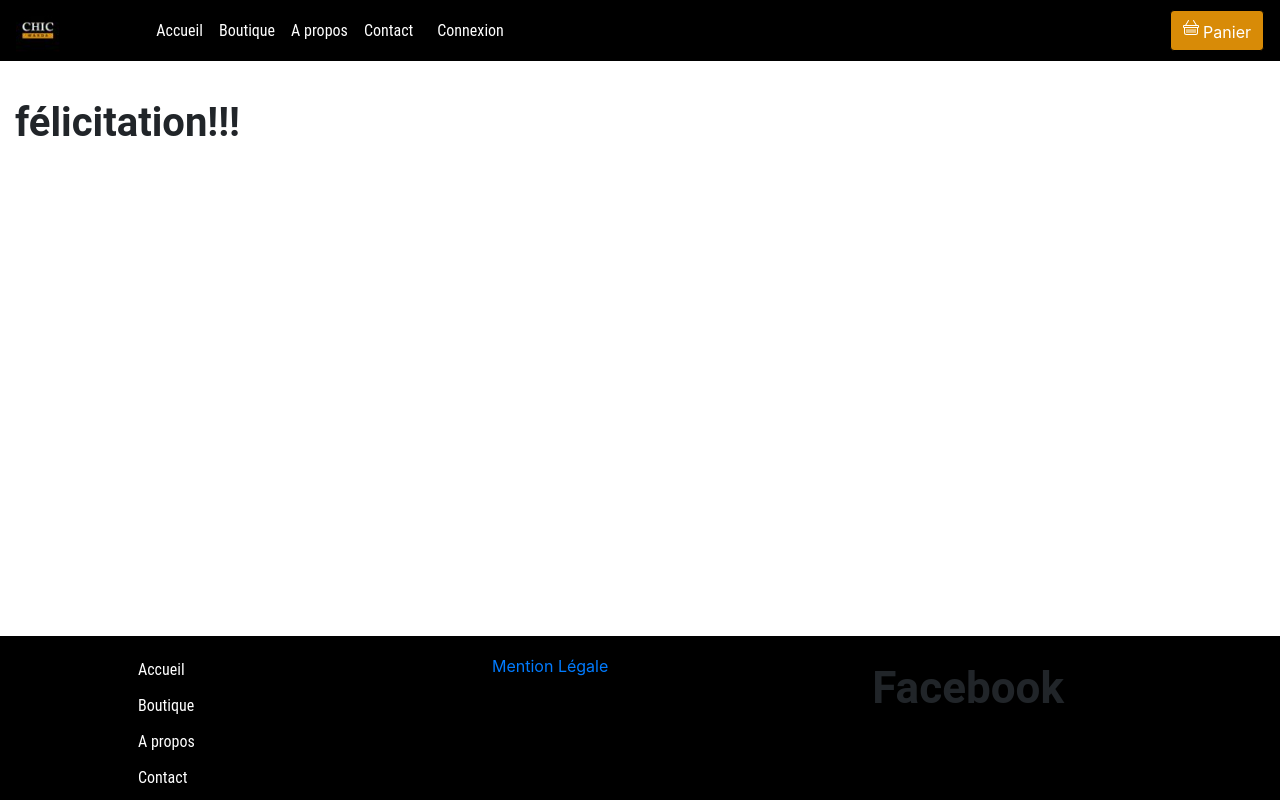
After one commit to Warda44300/sitesymfony, a Symfony app: template templates/panier/validation.html.twig in a window 1280 px wide. The commit adds this page. Run offline with Twig, Linux system fonts and the light colour scheme; the template is opened without the code that fills it, so the values that code supplies are empty; some libraries are stand-ins or nearby versions.

Commit message:
redirection

```diff
--- a/src/Controller/SecurityController.php
+++ b/src/Controller/SecurityController.php
@@ -44,8 +44,6 @@ class SecurityController extends AbstractController
                 $authenticator,
                 'main' // firewall name in security.yaml
             );
-
-			// return $this->redirectToRoute('security_login');
 		}
 
 		return $this->render('security/registration.html.twig', [
--- a/templates/panier/index.html.twig
+++ b/templates/panier/index.html.twig
@@ -61,7 +61,7 @@
 		</div>
 	{% else %}
 		<div class="text-right mr-5">
-			<a class="btn btn-danger mt-3" href="/panier"role="button">
+			<a class="btn btn-danger mt-3" href="/validation"role="button">
 			<i class="fas fa-shopping-cart mr-1"></i>Commander</a>
 		</div>
 	{% endif %}
--- /dev/null
+++ b/templates/panier/validation.html.twig
@@ -0,0 +1,8 @@
+{% extends 'base.html.twig' %}
+
+{% block body %}
+
+	<div>
+		<h2>félicitation!!!</h2>
+	</div>
+{% endblock %}
--- a/templates/security/login.html.twig
+++ b/templates/security/login.html.twig
@@ -12,7 +12,7 @@
 			<input placeholder="Mot de passe..." required name="_password" type="password" class="form-control">
 		</div>
 		<div class="form-group">
-			<a href="https://ancient-sierra-47714.herokuapp.com/panier">
+			<a href="http://ancient-sierra-47714.herokuapp.com/panier">
 			<button type="submit" class="btn btn-success">Connexion!</button>
 			</a>
 		</div>
```
Also changed, not shown: src/Controller/PanierController.php (+8 -0 lines).
